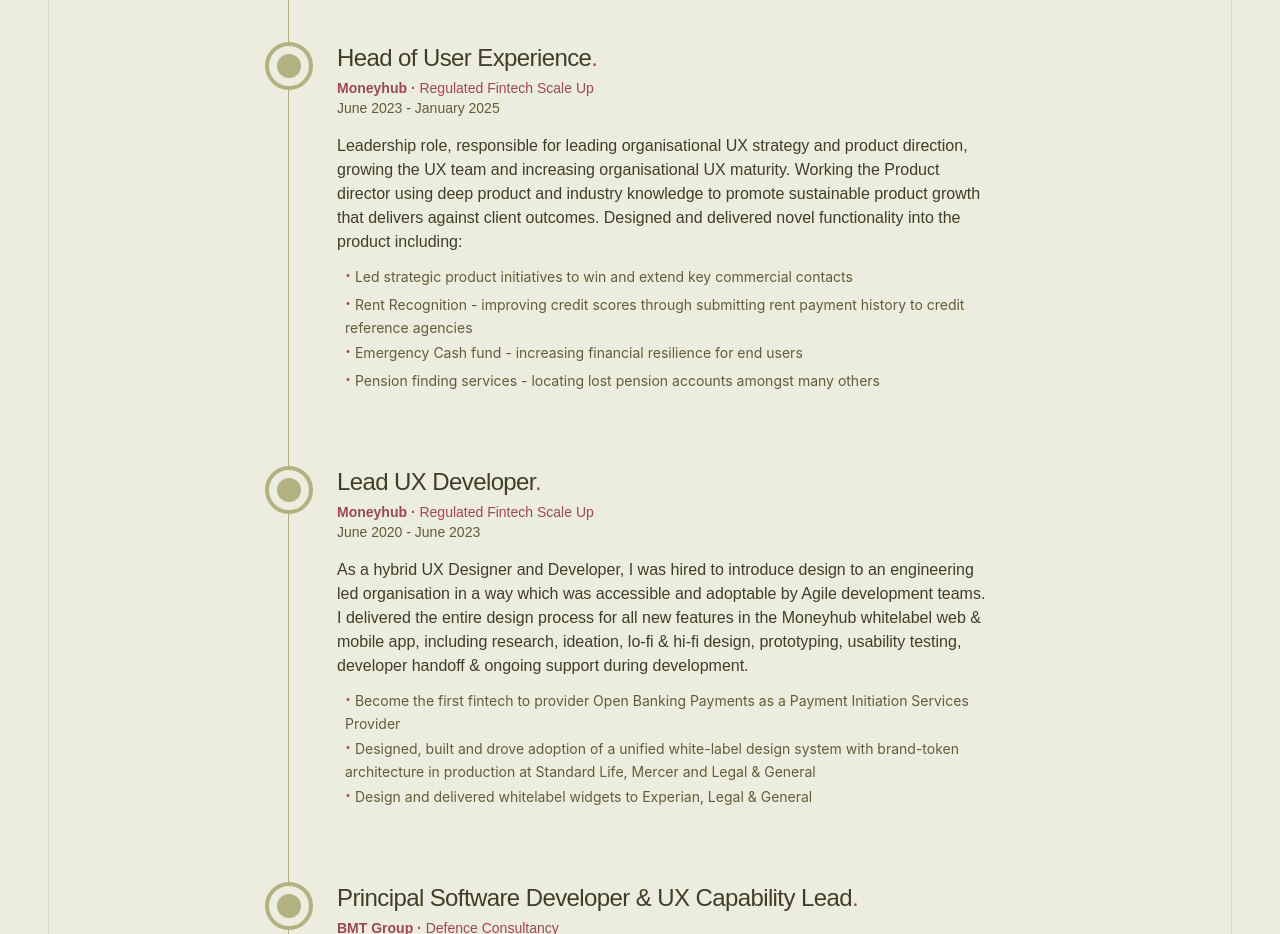
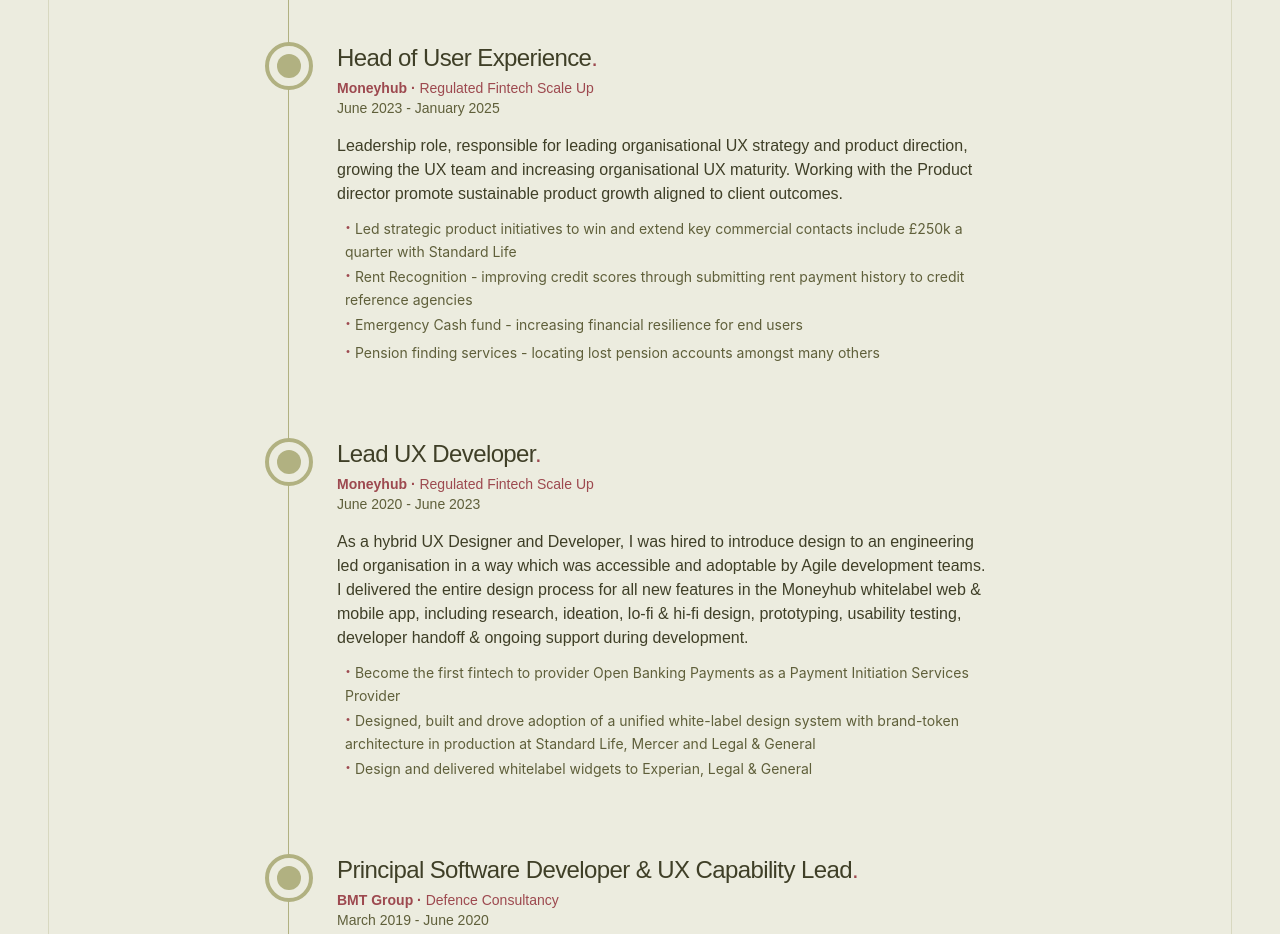
Before and after one commit to dougajmcdonald/dougmcdonald.co.uk-v2, a React (Vite) app: page /career in a window 1280 px wide. Shown: the part 1080-2014 px from the top of the page. Built offline with nearby package versions, Linux system fonts and the light colour scheme.

Commit message:
update career

```diff
--- a/src/pages/Career.tsx
+++ b/src/pages/Career.tsx
@@ -51,14 +51,12 @@
         >
           <Text>
             Leadership role, responsible for leading organisational UX strategy and product
-            direction, growing the UX team and increasing organisational UX maturity. Working the
-            Product director using deep product and industry knowledge to promote sustainable
-            product growth that delivers against client outcomes. Designed and delivered novel
-            functionality into the product including:
+            direction, growing the UX team and increasing organisational UX maturity. Working with
+            the Product director promote sustainable product growth aligned to client outcomes.
           </Text>
           <AchievementList
             achievements={[
-              'Led strategic product initiatives to win and extend key commercial contacts',
+              'Led strategic product initiatives to win and extend key commercial contacts include £250k a quarter with Standard Life',
               'Rent Recognition - improving credit scores through submitting rent payment history to credit reference agencies',
               'Emergency Cash fund - increasing financial resilience for end users',
               'Pension finding services - locating lost pension accounts amongst many others',
```
